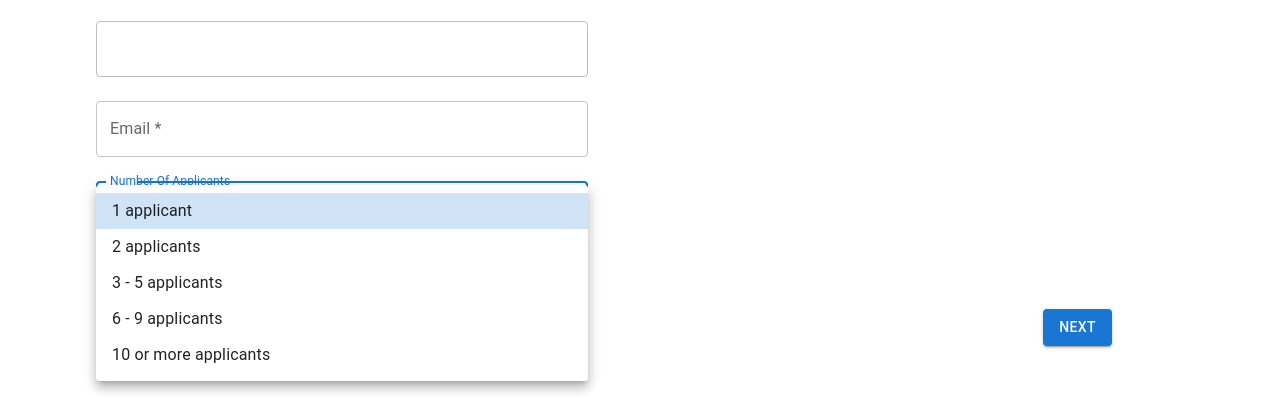
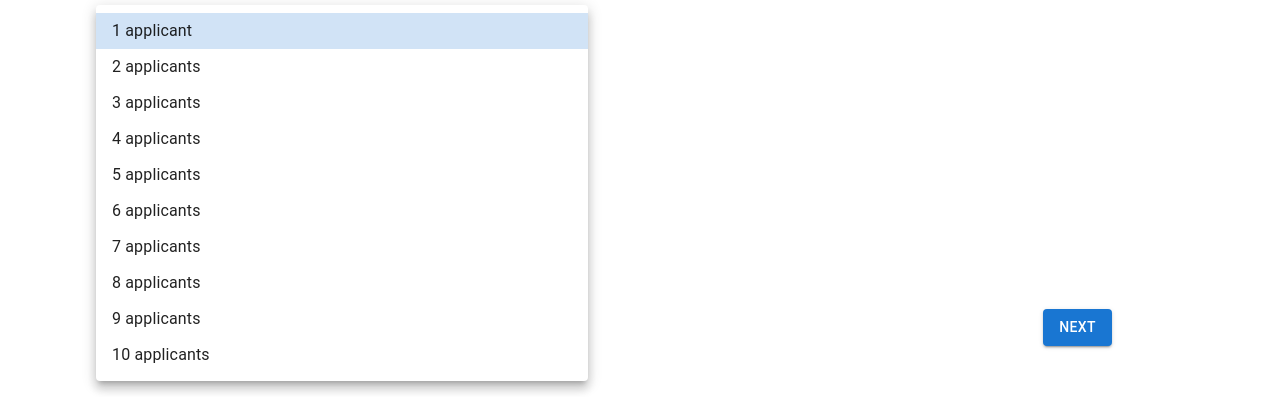
Before and after one commit to p1r2s-seth/Form_visabazar, a Gatsby site: page / in a window 1280 px wide. Both pictures are taken after a click on the element "1 applicant". Shown: the part 403-800 px from the top of the page. Built offline with nearby package versions, Linux system fonts and the light colour scheme; Gatsby itself is replaced by a stand-in of ours; what stein-js-client would draw is missing.

Commit message:
madeChanges

```diff
--- a/src/components/paypalPayment.tsx
+++ b/src/components/paypalPayment.tsx
@@ -18,11 +18,12 @@ const style = {
   p: 4,
 };
 
-const PaypalPayment = ({ handleChange, errors, fees }: any) => {
+const PaypalPayment = ({ handleChange, errors, fees, step }: any) => {
   const [open, setOpen] = useState(false);
   const [pay, setPay] = useState(false);
   const [couponAmount, setCouponAmount] = useState(0);
-  const [discountedFees, setDiscountedFees] = useState(fees);
+  const [discountedFees, setDiscountedFees] = useState(0);
+  const [couponApplied, setCouponApplied] = useState(false);
 
   const handlePay = () => setPay(true);
   const handleOpen = () => setOpen(true);
@@ -32,13 +33,32 @@ const PaypalPayment = ({ handleChange, errors, fees }: any) => {
   };
 
   const applyCoupon = () => {
-    setDiscountedFees(fees - couponAmount);
+    const newDiscountedFees = discountedFees - couponAmount;
+    setDiscountedFees(newDiscountedFees);
+    setCouponApplied(true);
+    localStorage.setItem("DISCOUNTFEES", JSON.stringify(newDiscountedFees));
   };
-
   useEffect(() => {
     const amount = localStorage.getItem("applicants");
+    localStorage.setItem("DISCOUNTFEES", JSON.stringify(fees));
     if (amount) {
-      setCouponAmount(JSON.parse(amount));
+      const parsedAmount = parseInt(amount);
+      let couponAmount = 0; // Default value of 0
+
+      if (parsedAmount === 1) {
+        couponAmount = 250;
+      } else if (parsedAmount === 2) {
+        couponAmount = 500;
+      } else if (parsedAmount >= 3 && parsedAmount <= 5) {
+        couponAmount = 1000;
+      } else if (parsedAmount >= 6 && parsedAmount <= 9) {
+        couponAmount = 2000;
+      } else if (parsedAmount === 10) {
+        couponAmount = 3000;
+      }
+
+      setCouponAmount(couponAmount);
+      setDiscountedFees(fees * parsedAmount);
     }
   }, []);
 
@@ -67,10 +87,10 @@ const PaypalPayment = ({ handleChange, errors, fees }: any) => {
               type="button"
               variant="contained"
               onClick={applyCoupon}
-              disabled={discountedFees !== fees ? true : false}
               fullWidth
+              disabled={couponApplied}
             >
-              {discountedFees !== fees ? "COUPON APPLIED" : "TAP TO APPLY"}
+              {couponApplied ? "COUPON APPLIED" : "TAP TO APPLY"}
             </Button>
           </div>
 
--- a/src/components/personalInfo.tsx
+++ b/src/components/personalInfo.tsx
@@ -100,11 +100,16 @@ const PersonalInfo = ({ handleChange, errors, values, setFieldValue }: any) => {
               label="Age"
               onChange={applicantsChange}
             >
-              <MenuItem value={250}>1 applicant </MenuItem>
-              <MenuItem value={500}>2 applicants</MenuItem>
-              <MenuItem value={1000}>3 - 5 applicants</MenuItem>
-              <MenuItem value={2000}>6 - 9 applicants</MenuItem>
-              <MenuItem value={3000}>10 or more applicants</MenuItem>
+              <MenuItem value={1}>1 applicant </MenuItem>
+              <MenuItem value={2}>2 applicants</MenuItem>
+              <MenuItem value={3}>3 applicants</MenuItem>
+              <MenuItem value={4}>4 applicants</MenuItem>
+              <MenuItem value={5}>5 applicants</MenuItem>
+              <MenuItem value={6}>6 applicants</MenuItem>
+              <MenuItem value={7}>7 applicants</MenuItem>
+              <MenuItem value={8}>8 applicants</MenuItem>
+              <MenuItem value={9}>9 applicants</MenuItem>
+              <MenuItem value={10}>10 applicants</MenuItem>
             </Select>
           </FormControl>
         </div>
--- a/src/pages/index.tsx
+++ b/src/pages/index.tsx
@@ -143,7 +143,7 @@ const IndexPage: React.FC<PageProps> = () => {
             photoGraph: "",
             front: "",
             back: "",
-            numberOfApplicant: 250,
+            numberOfApplicant: 1,
           }}
           validationSchema={activeStep === 1 ? fileAttachSchema : SignupSchema}
           onSubmit={(values) => {
@@ -180,12 +180,17 @@ const IndexPage: React.FC<PageProps> = () => {
                 .then((res: any) => {
                   console.log(res);
                 });
-              console.log(values.numberOfApplicant);
+
               setActiveStep(activeStep + 1);
             } else if (activeStep === 2) {
-              localStorage.clear();
+              const storedDiscountedFees = localStorage.getItem("DISCOUNTFEES");
+              const initialDiscountedFees = storedDiscountedFees
+                ? JSON.parse(storedDiscountedFees)
+                : 0;
+
               try {
                 addDoc(collection(db, "user"), {
+                  fees: initialDiscountedFees,
                   photoGraph: values.photoGraph,
                   front: values.front,
                   back: values.back,
@@ -199,6 +204,7 @@ const IndexPage: React.FC<PageProps> = () => {
                     photoGraph: values.photoGraph,
                     front: values.front,
                     back: values.back,
+                    fees: initialDiscountedFees,
                   },
                 ])
                 .then((res: any) => {
@@ -244,6 +250,7 @@ const IndexPage: React.FC<PageProps> = () => {
                   handleChange={handleChange}
                   errors={errors}
                   error={error}
+                  step={activeStep}
                 />
               )}
               {activeStep > 2 && <CompletedForm />}
```
